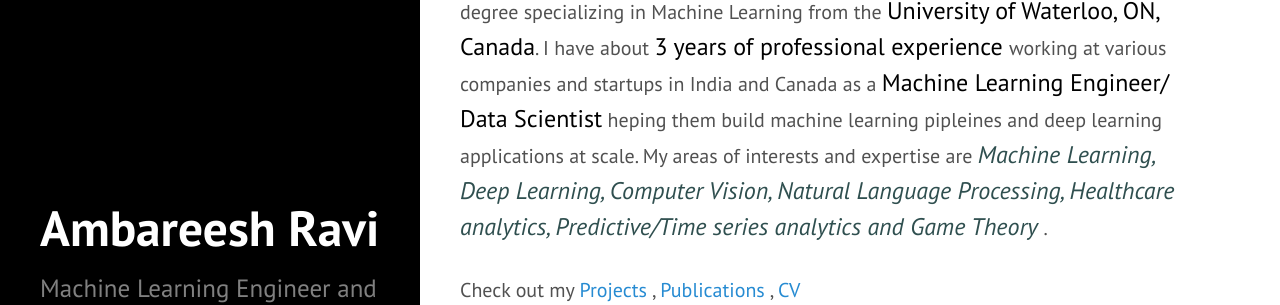
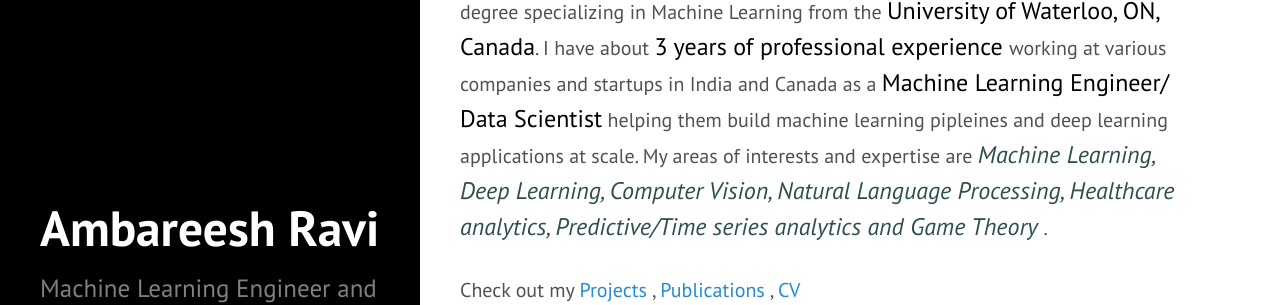
Before and after one commit to ambareeshravi/ambareeshravi.github.io, a Jekyll site: the page built from index.html, in a window 1280 px wide. Shown: the part 240-545 px from the top of the page. Built offline with Jekyll 4.4.1, drawn with Linux system fonts in a browser that asks for light colours; the list of posts is cut into pages by our own code.

Commit message:
Update index.html

```diff
--- a/index.html
+++ b/index.html
@@ -21,7 +21,7 @@
 }
 </style>
 
-I am a <mark class="emphasize">machine learning engineer and researcher</mark>. I have an applied masters degree specializing in Machine Learning from the <mark class="emphasize">University of Waterloo, ON, Canada</mark>. I have about <mark class="emphasize"> 3 years of professional experience </mark> working at various companies and startups in India and Canada as a <mark class="emphasize"> Machine Learning Engineer/ Data Scientist</mark> heping them build machine learning pipleines and deep learning applications at scale. My areas of interests and expertise are <mark class="show"> Machine Learning, Deep Learning, Computer Vision, Natural Language Processing, Healthcare analytics, Predictive/Time series analytics and Game Theory </mark>.
+I am a <mark class="emphasize">machine learning engineer and researcher</mark>. I have an applied masters degree specializing in Machine Learning from the <mark class="emphasize">University of Waterloo, ON, Canada</mark>. I have about <mark class="emphasize"> 3 years of professional experience </mark> working at various companies and startups in India and Canada as a <mark class="emphasize"> Machine Learning Engineer/ Data Scientist</mark> helping them build machine learning pipleines and deep learning applications at scale. My areas of interests and expertise are <mark class="show"> Machine Learning, Deep Learning, Computer Vision, Natural Language Processing, Healthcare analytics, Predictive/Time series analytics and Game Theory </mark>.
 
 <br>
 <br>
```
